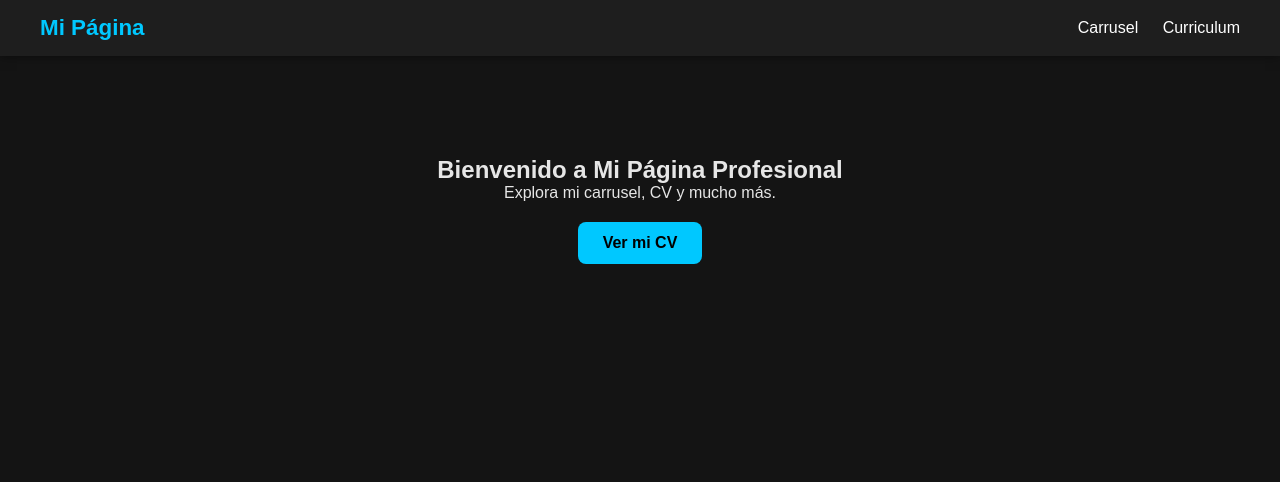
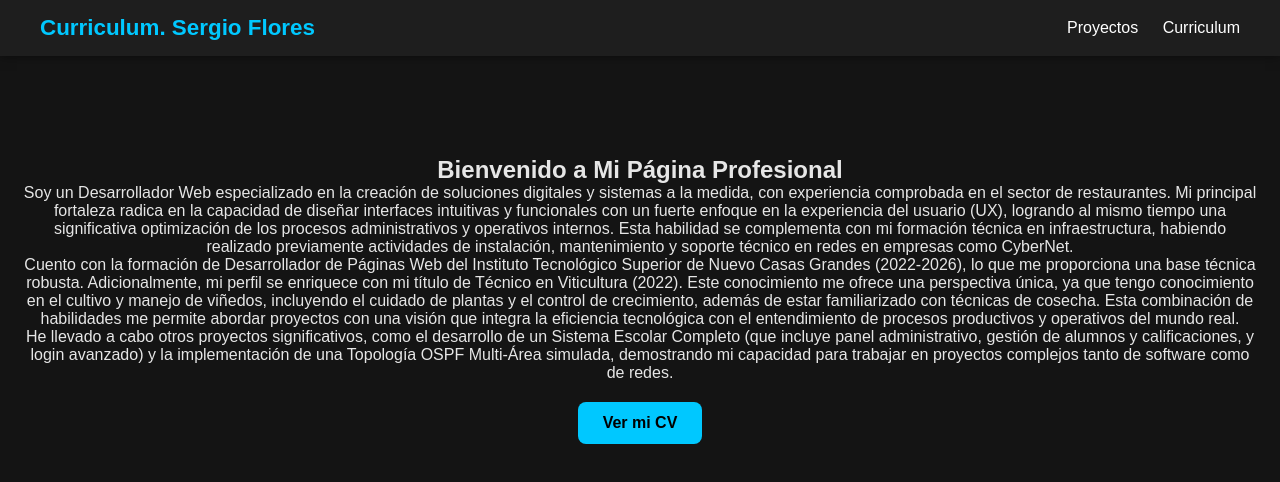
Before and after one commit to Sebastian77784/Curriculum, a plain HTML site: page index.html in a window 1280 px wide. Drawn offline with Linux system fonts and the light colour scheme.

Commit message:
Complementos

```diff
--- a/index.html
+++ b/index.html
@@ -9,9 +9,9 @@
 <body>
     <header>
         <nav class="navbar">
-            <a href="index.html" class="logo">Mi Página</a>
+            <a href="index.html" class="logo">Curriculum. Sergio Flores</a>
             <ul class="nav-links">
-                <li><a href="carrusel.html">Carrusel</a></li>
+                <li><a href="carrusel.html">Proyectos</a></li>
                 <li><a href="cv.html">Curriculum</a></li>
             </ul>
         </nav>
@@ -19,7 +19,28 @@
 
     <section class="hero">
         <h1>Bienvenido a Mi Página Profesional</h1>
-        <p>Explora mi carrusel, CV y mucho más.</p>
+        <p>Soy un Desarrollador Web especializado en la creación de soluciones digitales y sistemas a la
+            medida, con experiencia comprobada en el sector de restaurantes. Mi principal fortaleza
+            radica en la capacidad de diseñar interfaces intuitivas y funcionales con un fuerte enfoque
+            en la experiencia del usuario (UX), logrando al mismo tiempo una significativa optimización
+            de los procesos administrativos y operativos internos. Esta habilidad se complementa con mi
+            formación técnica en infraestructura, habiendo realizado previamente actividades de
+            instalación, mantenimiento y soporte técnico en redes en empresas como CyberNet.</p>
+
+        <p>Cuento con la formación de Desarrollador de Páginas Web del Instituto Tecnológico Superior
+                de Nuevo Casas Grandes (2022-2026), lo que me proporciona una base técnica robusta.
+                Adicionalmente, mi perfil se enriquece con mi título de Técnico en Viticultura (2022).
+                Este conocimiento me ofrece una perspectiva única, ya que tengo conocimiento en el
+                cultivo y manejo de viñedos, incluyendo el cuidado de plantas y el control de crecimiento,
+                además de estar familiarizado con técnicas de cosecha. Esta combinación de habilidades me
+                permite abordar proyectos con una visión que integra la eficiencia tecnológica con el
+                entendimiento de procesos productivos y operativos del mundo real.</p>
+        <p></p>
+        <p>He llevado a cabo otros proyectos significativos, como el desarrollo de un Sistema Escolar
+            Completo (que incluye panel administrativo, gestión de alumnos y calificaciones, y login
+            avanzado) y la implementación de una Topología OSPF Multi-Área simulada, demostrando mi
+            capacidad para trabajar en proyectos complejos tanto de software como de redes.</p>
+
         <a href="cv.html" class="btn-primary">Ver mi CV</a>
     </section>
 </body>
```
Also changed, not shown: carrusel.html (+2 -1 lines), cv.html (+1 -1 lines), img/imagen_curriculum.png (added).
